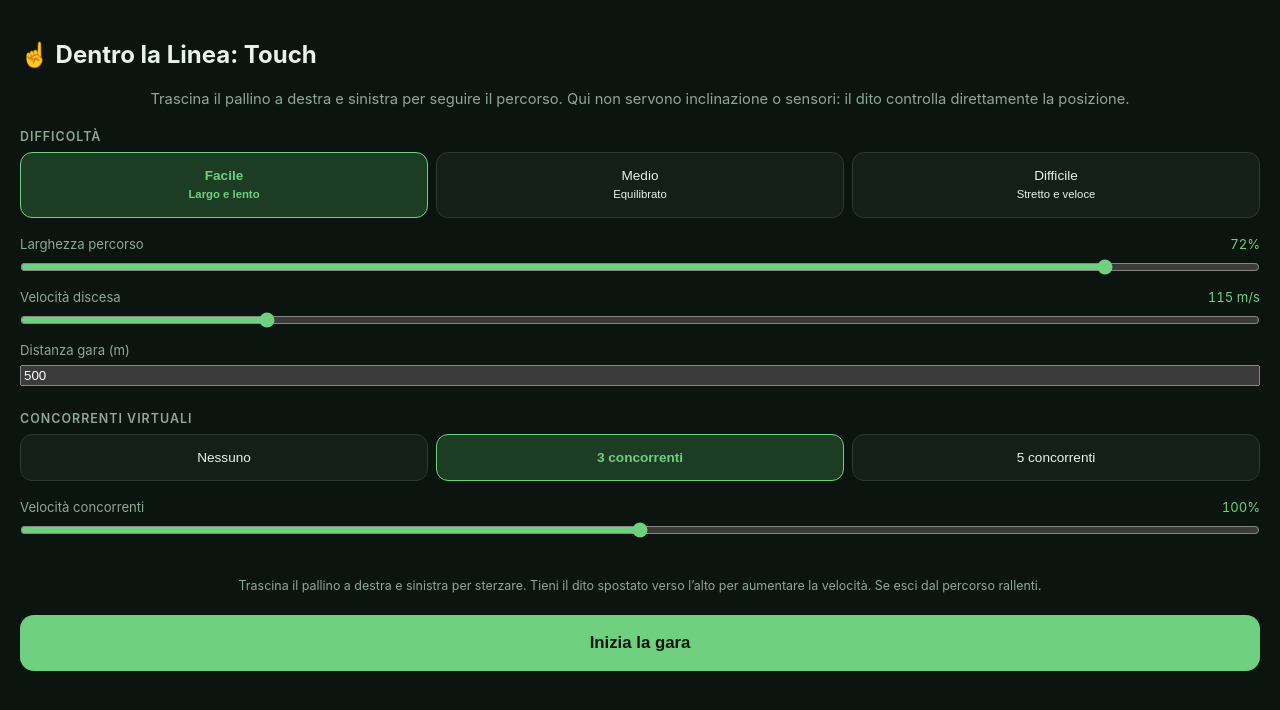
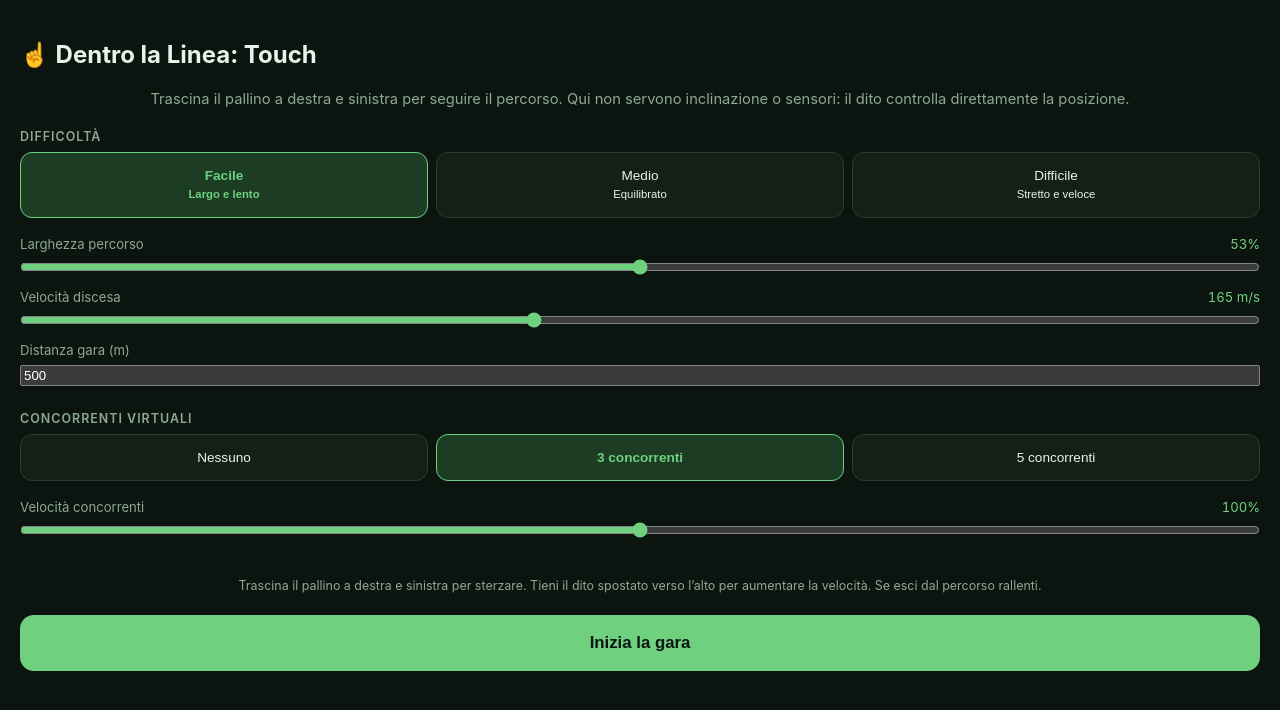
Before and after one commit to iacoposk8/iacoposk8.github.io, a Jekyll site: the page silent-games/path.html, which Jekyll copies as it is, in a window 1280 px wide. Shown: the top 710 px of the page. Built offline with Jekyll 4.4.1, drawn with Linux system fonts in a browser that asks for light colours.

Commit message:
Raise path difficulty presets and add a harder top level

```diff
--- a/silent-games/path.html
+++ b/silent-games/path.html
@@ -441,10 +441,10 @@
       </div>
     </div>
     <div class="option-group path-sliders">
-      <label for="path-touch-width">Larghezza percorso <output id="path-touch-width-value">72%</output></label>
-      <input id="path-touch-width" type="range" min="28" max="78" value="72">
-      <label for="path-touch-speed">Velocità discesa <output id="path-touch-speed-value">115 m/s</output></label>
-      <input id="path-touch-speed" type="range" min="70" max="300" value="115">
+      <label for="path-touch-width">Larghezza percorso <output id="path-touch-width-value">53%</output></label>
+      <input id="path-touch-width" type="range" min="28" max="78" value="53">
+      <label for="path-touch-speed">Velocità discesa <output id="path-touch-speed-value">165 m/s</output></label>
+      <input id="path-touch-speed" type="range" min="70" max="300" value="165">
       <label for="path-touch-distance">Distanza gara (m)</label>
       <input id="path-touch-distance" type="number" min="1" max="100000" step="1" value="500" required>
     </div>
@@ -478,10 +478,10 @@
       </div>
     </div>
     <div class="option-group path-sliders">
-      <label for="path-width">Larghezza percorso <output id="path-width-value">72%</output></label>
-      <input id="path-width" type="range" min="28" max="78" value="72">
-      <label for="path-speed">Velocità discesa <output id="path-speed-value">115 m/s</output></label>
-      <input id="path-speed" type="range" min="70" max="300" value="115">
+      <label for="path-width">Larghezza percorso <output id="path-width-value">53%</output></label>
+      <input id="path-width" type="range" min="28" max="78" value="53">
+      <label for="path-speed">Velocità discesa <output id="path-speed-value">165 m/s</output></label>
+      <input id="path-speed" type="range" min="70" max="300" value="165">
       <label for="path-distance">Distanza gara (m)</label>
       <input id="path-distance" type="number" min="1" max="100000" step="1" value="500" required>
     </div>
@@ -762,7 +762,7 @@
     terrain: 'secco', size: 8,
     laps: 3, opponents: 4, collisions: 'off',
     mowTerrain: 'secco', mowSize: 10, mowRadar: 'on',
-    pathDifficulty: 'easy', pathWidth: 72, pathSpeed: 115,
+    pathDifficulty: 'easy', pathWidth: 53, pathSpeed: 165,
     pathOpponents: 3, pathOpponentSpeed: 100,
   };
   const NUMERIC_SETTINGS = ['size', 'laps', 'opponents', 'mowSize', 'pathWidth', 'pathSpeed', 'pathOpponents', 'pathOpponentSpeed'];
@@ -784,7 +784,7 @@
   const pathWidthValue = document.getElementById('path-width-value');
   const pathSpeedValue = document.getElementById('path-speed-value');
   const pathPresets = {
-    easy: { width: 72, speed: 115 }, medium: { width: 53, speed: 165 }, hard: { width: 36, speed: 225 },
+    easy: { width: 53, speed: 165 }, medium: { width: 36, speed: 225 }, hard: { width: 28, speed: 300 },
   };
   function syncPathSettings() {
     pathWidthRange.value = settings.pathWidth;
```
